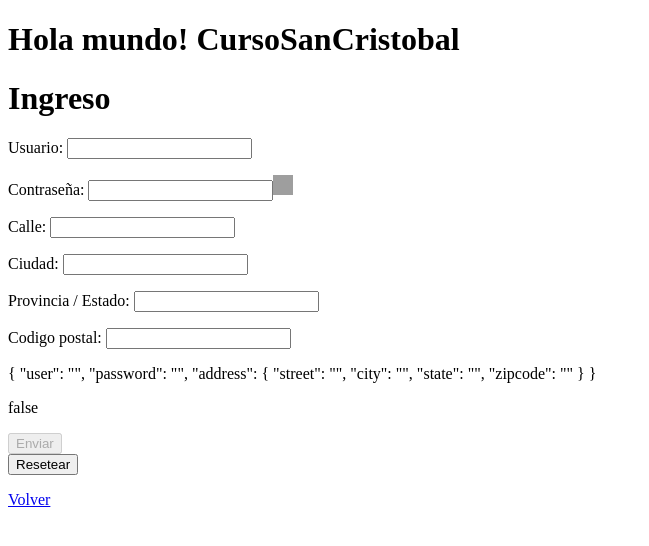
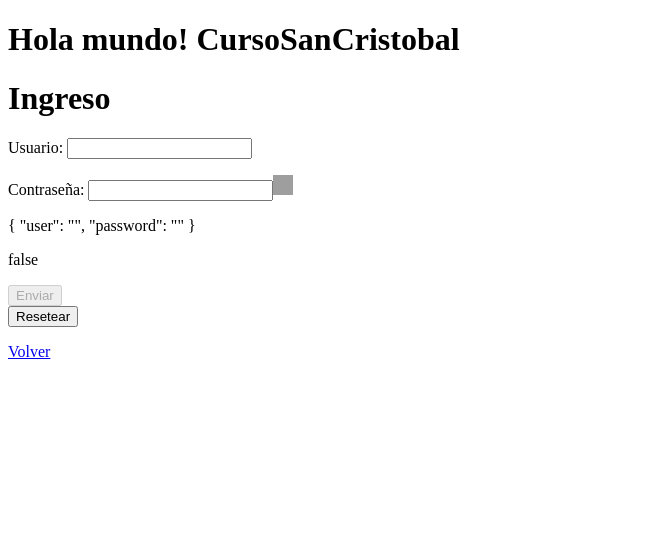
Before and after one commit to LautaroScala/GSC, an Angular app in the folder CursoSanCristobal/: page /uno in a window 1280 px wide. Shown: the top 546 px of the page, without its empty margins (0-649 px from the left). Built offline with nearby package versions, Linux system fonts and the light colour scheme; grey boxes are pictures that could not be loaded.

Commit message:
Curso Finalizado

```diff
--- a/CursoSanCristobal/src/app/api-post.service.ts
+++ b/CursoSanCristobal/src/app/api-post.service.ts
@@ -1,7 +1,6 @@
 import { HttpClient } from '@angular/common/http';
 import { Injectable } from '@angular/core';
 import { Observable } from 'rxjs';
-import { environment } from 'src/environments/environment';
 import { User } from './user';
 
 @Injectable({
--- a/CursoSanCristobal/src/app/form-plantilla/form-plantilla.component.ts
+++ b/CursoSanCristobal/src/app/form-plantilla/form-plantilla.component.ts
@@ -12,13 +12,13 @@ export class FormPlantillaComponent implements OnInit {
   user: User[] = [{
     id:1,
     username: 'Wo0fuck',
-    name:'Lautaro',
+    password:'hidden',
     fullname:'Lautaro Scala'
   },
   {
     id:2,
     username:'Ninaoni',
-    name: 'Linda',
+    password: 'hidden',
     fullname: 'Linda Scala'
   }]
   constructor() { }
--- a/CursoSanCristobal/src/app/form-reactivo/form-reactivo.component.html
+++ b/CursoSanCristobal/src/app/form-reactivo/form-reactivo.component.html
@@ -1,27 +1,19 @@
 <form [formGroup]="personaForm" (ngSubmit)="onSubmit()">
     <h1>Ingreso</h1>
-
     <label>
         Usuario:
         <input type="text" formControlName="user">
     </label>
-
-    <p></p>
-
+    <p>
     <label>
         Contraseña:
         <input [type]="[oculto]" formControlName="password"><img (click)="hidePassword()" width="20" height="20" src="https://cdn-icons-png.flaticon.com/512/14/14777.png">
     </label>
-    <div formGroupName="address">
-        <p>Calle: <input type="text" formControlName="street"></p>
-        <p>Ciudad: <input type="text" formControlName="city"></p>
-        <p>Provincia / Estado: <input type="text" formControlName="state"></p>
-        <p>Codigo postal: <input type="text" formControlName="zipcode"></p>
-    </div>
+    </p>
 
     <p>{{ personaForm.value | json }}</p>
     <p>{{ personaForm.valid }}</p>
     <button [disabled]="!personaForm.valid">Enviar</button>
+
 </form>
-
 <button (click)="reset()">Resetear</button>
--- a/CursoSanCristobal/src/app/form-reactivo/form-reactivo.component.ts
+++ b/CursoSanCristobal/src/app/form-reactivo/form-reactivo.component.ts
@@ -1,24 +1,21 @@
 import { Component, OnInit } from '@angular/core';
-import { FormBuilder, FormControl, FormGroup, Validators } from '@angular/forms';
+import {
+  FormBuilder,
+  FormControl,
+  FormGroup,
+  Validators,
+} from '@angular/forms';
 
 @Component({
   selector: 'app-form-reactivo',
   templateUrl: './form-reactivo.component.html',
-  styleUrls: ['./form-reactivo.component.css']
+  styleUrls: ['./form-reactivo.component.css'],
 })
 export class FormReactivoComponent implements OnInit {
-  personaForm = this.fb.group(
-    {
-      user: ['', Validators.required],
-      password: ['', [Validators.required, Validators.minLength(8)]],
-      address: this.fb.group({
-        street: [''],
-        city: [''],
-        state: [''],
-        zipcode: ['']
-      })
+  personaForm = this.fb.group({
+    user: ['', [Validators.required,Validators.minLength(2)]],
+    password: ['', [Validators.required, Validators.minLength(8)]],
     });
-
   /* personaForm = new FormGroup(
     {
       user: new FormControl('',Validators.required),
@@ -31,13 +28,12 @@ export class FormReactivoComponent implements OnInit {
       })
     }
   ); */
-  oculto = 'password'
-  email = new FormControl('',[Validators.required]);
-  constructor(private fb: FormBuilder) { }
+  oculto = 'password';
+  email = new FormControl('', [Validators.required]);
+  constructor(private fb: FormBuilder) {
+  }
 
-  ngOnInit(): void {
-
-  }
+  ngOnInit(): void {}
 
   reset(): void {
     // this.personaForm.setValue();
@@ -50,7 +46,7 @@ export class FormReactivoComponent implements OnInit {
   }
 
   onSubmit(): void {
-    console.log('llegaron los datos: ', this.personaForm.value)
+    console.log('llegaron los datos: ', this.personaForm.value);
   }
   hidePassword(): void {
     if (this.oculto === 'password') {
--- a/CursoSanCristobal/src/app/user.ts
+++ b/CursoSanCristobal/src/app/user.ts
@@ -1,6 +1,4 @@
 export interface User {
-    id:number;
     username: string;
-    name: string;
-    fullname :string;
+    password: string;
 }
```
Also changed, not shown: CursoSanCristobal/src/app/login-service.service.ts (added, +41 -0 lines), 1 other file (tests, documents, lock files or other folders).
